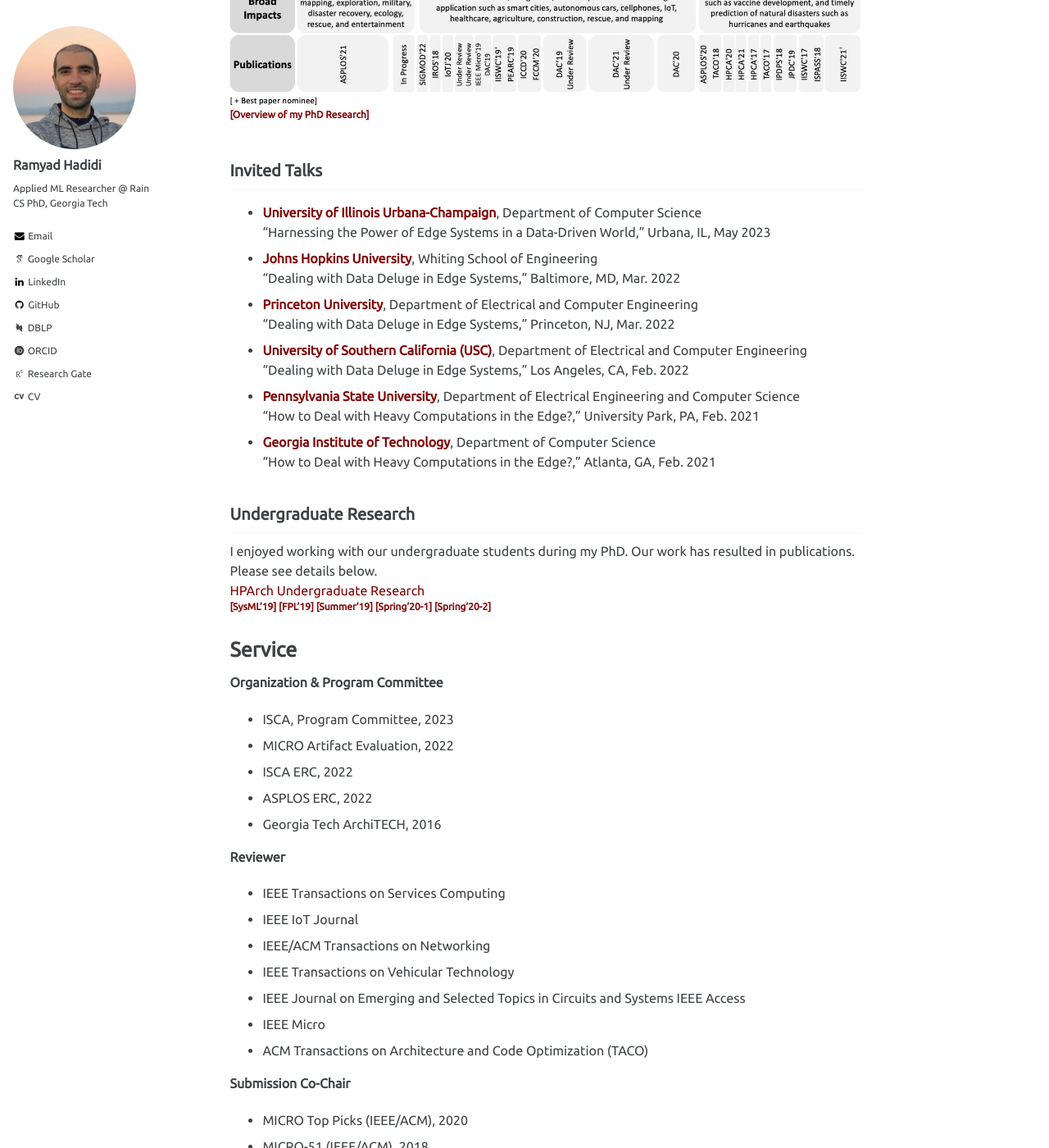
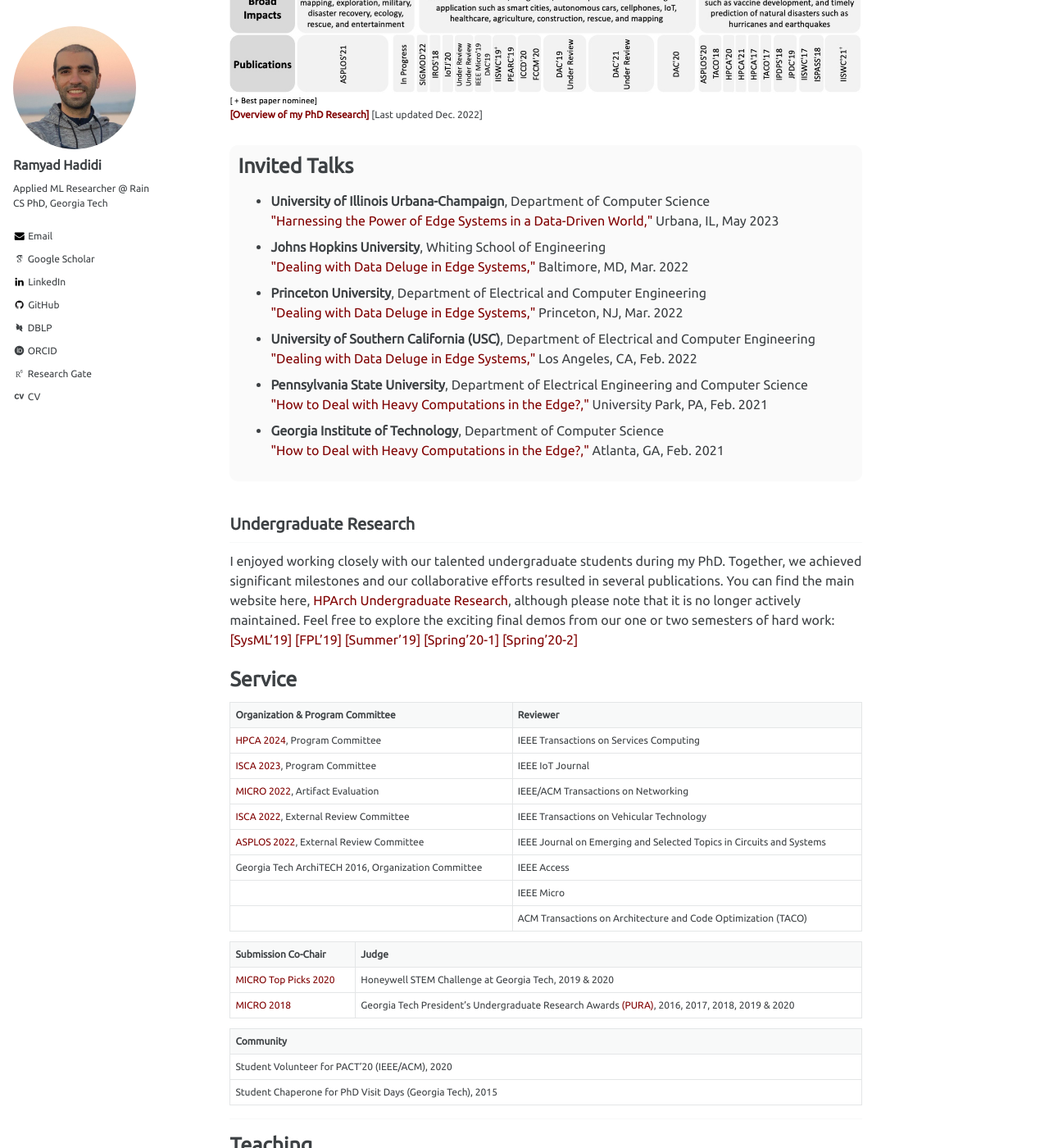
Before and after one commit to ramyadhadidi/ramyadhadidi.github.io, a Jekyll site: the page built from _pages/academia.md, in a window 1280 px wide and 1400 px high, scrolled down 601 px. Shown: the whole window at 82% size. Built offline with Jekyll 4.4.1, drawn with Linux system fonts in a browser that asks for light colours; some web fonts are replaced; some of the changed text lies outside the part shown.

Commit message:
cleaning

```diff
--- a/_pages/academia.md
+++ b/_pages/academia.md
@@ -18,13 +18,14 @@ In the field of computer science, my research primarily focuses on managing data
 ![Overview of my PhD Research](https://ramyadhadidi.github.io/files/overview-website.jpg)
 <sup>
 [__[Overview of my PhD Research]__](https://ramyadhadidi.github.io/files/overview-website.pdf)
+[Last updated Dec. 2022]
 <sup>
 
 <!-- --------------------------------------- -->
 <!-- --------------------------------------- -->
 <!-- --------------------------------------- -->
 
-## Invited Talks {#invited-talks}
+<!-- ## Invited Talks {#invited-talks}
   * [__University of Illinois Urbana-Champaign__](https://cs.illinois.edu/), Department of Computer Science
     "Harnessing the Power of Edge Systems in a Data-Driven World," Urbana, IL, May 2023
   * [__Johns Hopkins University__](https://engineering.jhu.edu/ece/), Whiting School of Engineering
@@ -36,61 +37,85 @@ In the field of computer science, my research primarily focuses on managing data
   * [__Pennsylvania State University__](https://www.eecs.psu.edu/), Department of Electrical Engineering and Computer Science
     "How to Deal with Heavy Computations in the Edge?," University Park, PA, Feb. 2021
   * [__Georgia Institute of Technology__](https://www.cc.gatech.edu/), Department of Computer Science
-    "How to Deal with Heavy Computations in the Edge?," Atlanta, GA, Feb. 2021
+    "How to Deal with Heavy Computations in the Edge?," Atlanta, GA, Feb. 2021 -->
+
+<div style="background-color: #FAFAFA; padding: 10px; border-radius: 10px;">
+  <h1 id="invited-talks">Invited Talks</h1>
+  <ul>
+    <li>
+      <strong>University of Illinois Urbana-Champaign</strong>, Department of Computer Science<br>
+      <a href="https://cs.illinois.edu/">"Harnessing the Power of Edge Systems in a Data-Driven World,"</a> Urbana, IL, May 2023
+    </li>
+    <li>
+      <strong>Johns Hopkins University</strong>, Whiting School of Engineering<br>
+      <a href="https://engineering.jhu.edu/ece/">"Dealing with Data Deluge in Edge Systems,"</a> Baltimore, MD, Mar. 2022
+    </li>
+    <li>
+      <strong>Princeton University</strong>, Department of Electrical and Computer Engineering<br>
+      <a href="https://ece.princeton.edu/">"Dealing with Data Deluge in Edge Systems,"</a> Princeton, NJ, Mar. 2022
+    </li>
+    <li>
+      <strong>University of Southern California (USC)</strong>, Department of Electrical and Computer Engineering<br>
+      <a href="https://minghsiehece.usc.edu/">"Dealing with Data Deluge in Edge Systems,"</a> Los Angeles, CA, Feb. 2022
+    </li>
+    <li>
+      <strong>Pennsylvania State University</strong>, Department of Electrical Engineering and Computer Science<br>
+      <a href="https://www.eecs.psu.edu/">"How to Deal with Heavy Computations in the Edge?,"</a> University Park, PA, Feb. 2021
+    </li>
+    <li>
+      <strong>Georgia Institute of Technology</strong>, Department of Computer Science<br>
+      <a href="https://www.cc.gatech.edu/">"How to Deal with Heavy Computations in the Edge?,"</a> Atlanta, GA, Feb. 2021
+    </li>
+  </ul>
+</div>
 
 <!-- --------------------------------------- -->
 <!-- --------------------------------------- -->
 <!-- --------------------------------------- -->
 ## Undergraduate Research {#undergraduate-research}
 
-I enjoyed working with our undergraduate students during my PhD. Our work has resulted in publications. Please see details below.
-  [HPArch Undergraduate Research](http://hparch.gatech.edu/undergraduate_research/)
-  <sup>
-  [__[SysML'19]__](https://hparch.gatech.edu/sysml)
-  [__[FPL'19]__](https://hparch.gatech.edu/fpl19/)
-  [__[Summer'19]__](https://photos.google.com/share/AF1QipPNdPhg9Qt0h07SJiktzPoYjvCSOcMX14fIt4m8AwveYUKsK2nHhYzdHQCWOf_WcA?key=M3JVWHJmUEVuajE2UWFqa0pVVDl1UDlsYlhiZ2ln)
-  [__[Spring'20-1]__](https://www.youtube.com/watch?v=-_pJuwXOrnw)
-  [__[Spring'20-2]__](https://www.youtube.com/watch?v=sBywdcMniW4&t=1s)
-  <sup>
+I enjoyed working closely with our talented undergraduate students during my PhD. Together, we achieved significant milestones and our collaborative efforts resulted in several publications. You can find the main website here, [HPArch Undergraduate Research](http://hparch.gatech.edu/undergraduate_research/), although please note that it is no longer actively maintained. Feel free to explore the exciting final demos from our one or two semesters of hard work:
+[[SysML'19]](https://hparch.gatech.edu/sysml)
+[[FPL'19]](https://hparch.gatech.edu/fpl19/)
+[[Summer'19]](https://photos.google.com/share/AF1QipPNdPhg9Qt0h07SJiktzPoYjvCSOcMX14fIt4m8AwveYUKsK2nHhYzdHQCWOf_WcA?key=M3JVWHJmUEVuajE2UWFqa0pVVDl1UDlsYlhiZ2ln)
+[[Spring'20-1]](https://www.youtube.com/watch?v=-_pJuwXOrnw)
+[[Spring'20-2]](https://www.youtube.com/watch?v=sBywdcMniW4&t=1s)
+
 
 <!-- --------------------------------------- -->
 <!-- --------------------------------------- -->
 <!-- --------------------------------------- -->
+
 # Service {#service}
 
-__Organization & Program Committee__
-  * ISCA, Program Committee, 2023
-  * MICRO Artifact Evaluation, 2022
-  * ISCA ERC, 2022
-  * ASPLOS ERC, 2022
-  * Georgia Tech ArchiTECH, 2016
+| Organization & Program Committee | Reviewer                              |
+|---------------------------------|--------------------------------------|
+| [HPCA 2024](https://hpca-conf.org/2024/), Program Committee | IEEE Transactions on Services Computing |
+| [ISCA 2023](https://iscaconf.org/isca2023/), Program Committee | IEEE IoT Journal |
+| [MICRO 2022](https://microarch.org/micro55/index.php), Artifact Evaluation | IEEE/ACM Transactions on Networking |
+| [ISCA 2022](https://iscaconf.org/isca2022/), External Review Committee | IEEE Transactions on Vehicular Technology |
+| [ASPLOS 2022](https://asplos-conference.org/asplos2022/index.html), External Review Committee | IEEE Journal on Emerging and Selected Topics in Circuits and Systems |
+| Georgia Tech ArchiTECH 2016, Organization Committee | IEEE Access |
+|                                   | IEEE Micro                           |
+|                                   | ACM Transactions on Architecture and Code Optimization (TACO) |
 
-__Reviewer__
-  * IEEE Transactions on Services Computing
-  * IEEE IoT Journal
-  * IEEE/ACM Transactions on Networking
-  * IEEE Transactions on Vehicular Technology
-  * IEEE Journal on Emerging and Selected Topics in Circuits and Systems IEEE Access
-  * IEEE Micro
-  * ACM Transactions on Architecture and Code Optimization (TACO)
+| Submission Co-Chair | Judge |
+|---------------------|-------|
+| [MICRO Top Picks 2020](https://ieeexplore.ieee.org/document/9441012) | Honeywell STEM Challenge at Georgia Tech, 2019 & 2020 |
+| [MICRO 2018](https://microarch.org/micro51/)| Georgia Tech President’s Undergraduate Research Awards [(PURA)](https://undergradresearch.gatech.edu/content/presidents-undergraduate-research-awards), 2016, 2017, 2018, 2019 & 2020 |
 
-__Submission Co-Chair__
-  * MICRO Top Picks (IEEE/ACM), 2020
-  * MICRO-51 (IEEE/ACM), 2018
+| Community |
+|-----------|
+| Student Volunteer for PACT’20 (IEEE/ACM), 2020 |
+| Student Chaperone for PhD Visit Days (Georgia Tech), 2015 |
 
-__Judge__
-  * Honeywell STEM Challenge at Georgia Tech, 2019 & 2020
-  * Georgia Tech President’s Undergraduate Research Awards [(PURA)](https://undergradresearch.gatech.edu/content/presidents-undergraduate-research-awards), 2016, 2017, 2018, 2019 & 2020
-
-__Community__
-  * Student Volunteer for PACT’20 (IEEE/ACM), 2020
-  * Student Chaperone for PhD Visit Days (Georgia Tech), 2015
 
 <!-- --------------------------------------- -->
 <!-- --------------------------------------- -->
 <!-- --------------------------------------- -->
 
 <hr>
+
 
 # Teaching {#teaching}
 
```
Also changed, not shown: other parts of _pages/academia.md (+2 -2 lines), Gemfile.lock (deleted).
